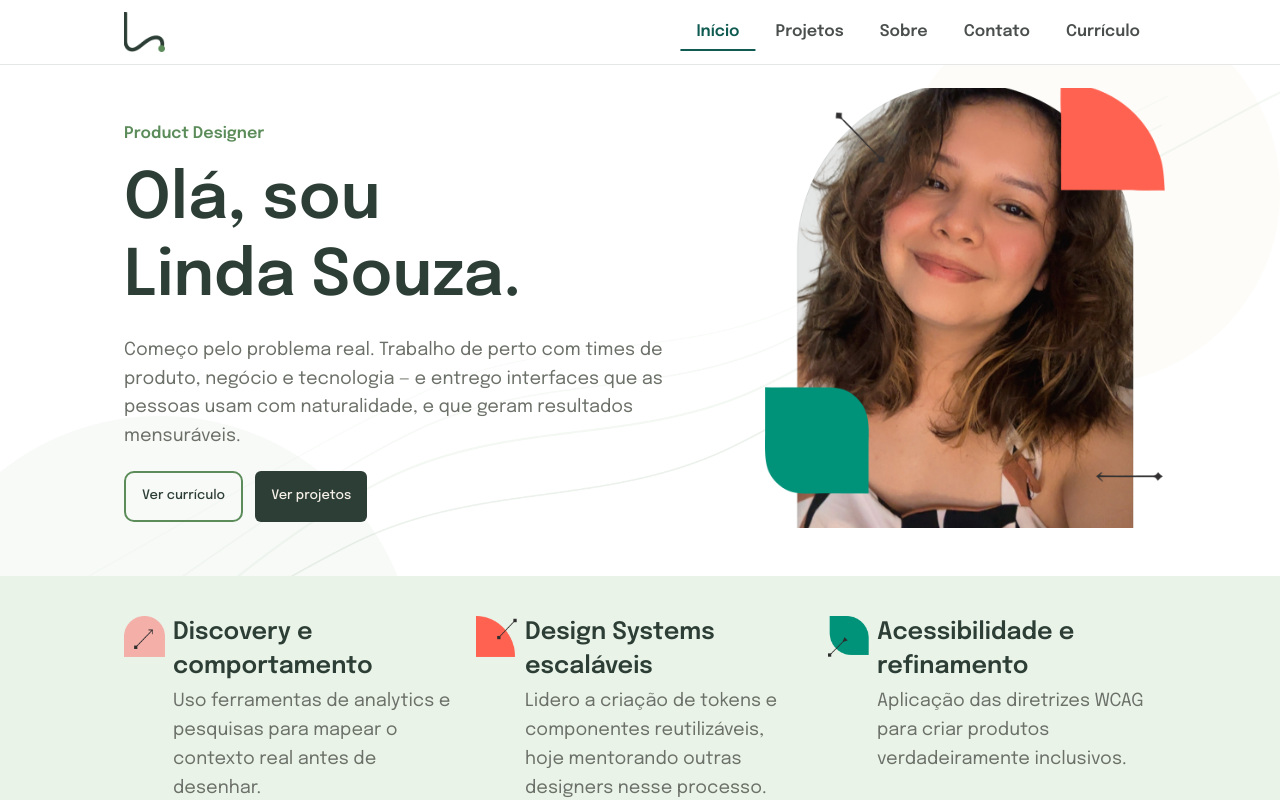
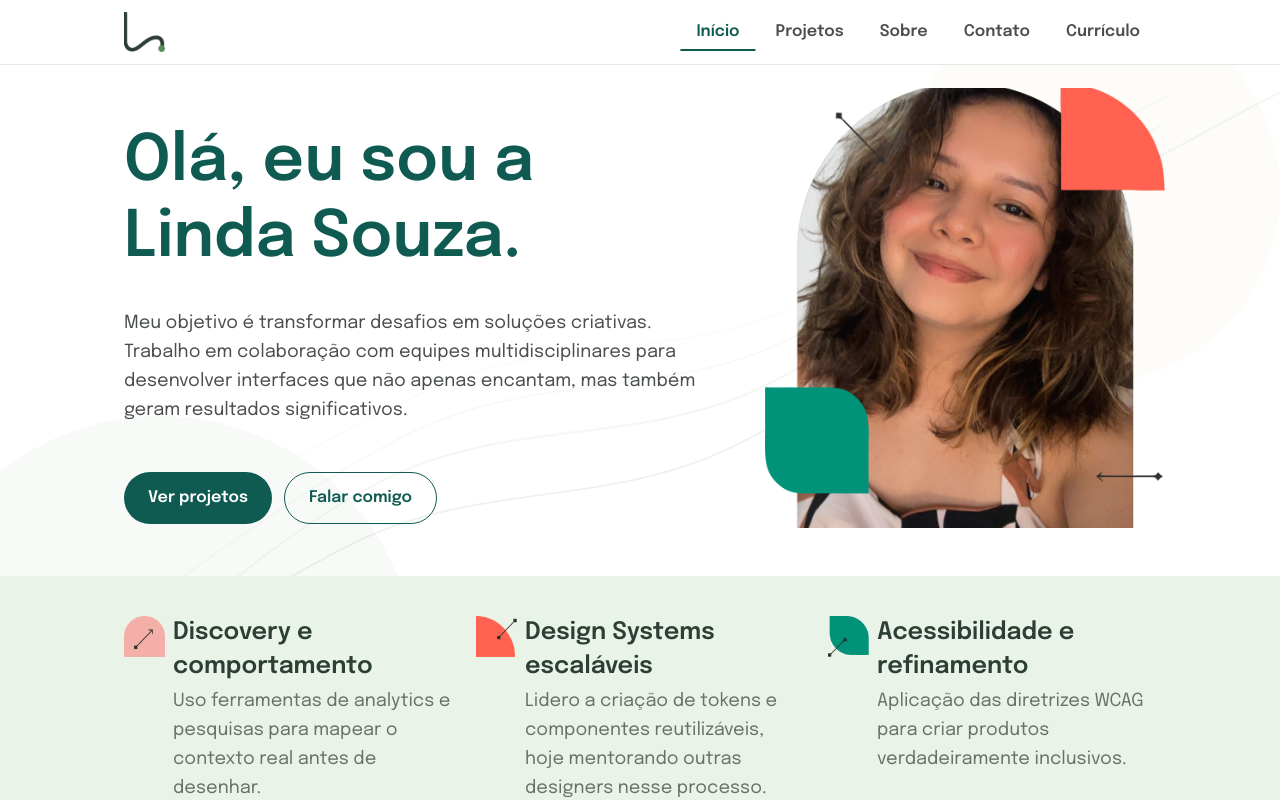
Before and after one commit to Agencia-Lumina-Digital/linda-hillary-port, a React (Vite) app: page / in a window 1280 px wide. Shown: the top 800 px of the page. Built offline with nearby package versions, Linux system fonts and the light colour scheme.

Commit message:
ref: estilização web da area textual de hero section

```diff
--- a/src/features/hero/Hero.tsx
+++ b/src/features/hero/Hero.tsx
@@ -1,15 +1,12 @@
 import { Box, Grid, Stack, Typography } from '@mui/material';
 import { Button } from '../../components/atoms/Button/Button';
 import { tokens } from '../../theme/tokens';
+import 'hover.css/css/hover.css';
 
 import lindaImage from '../../theme/assets/linda-image.png';
 import heroBg from '../../theme/assets/Hero Section Bg.png';
 
 export const Hero = () => {
-  const handleOpenResume = () => {
-    window.open('/curriculo.pdf', '_blank');
-  };
-
   const handleScrollToProjects = () => {
     const element = document.getElementById('projects');
     if (element) {
@@ -45,20 +42,8 @@ export const Hero = () => {
       <Grid container columnSpacing={{ xs: 0, md: 8 }} rowSpacing={{ xs: 4, md: 8 }} alignItems="center" sx={{ position: 'relative', zIndex: 2 }}>
         {/* Coluna Esquerda: Conteúdo */}
         <Grid item xs={12} md={7} sx={{ order: { xs: 2, md: 1 }, height: { xs: 'auto', md: '440px' } }}>
-          <Stack spacing={5} sx={{ display: 'flex', justifyContent: 'center', height: { xs: 'auto', md: '440px' } }}>
-            {/* Tagline / Eyebrow */}
-            <Typography
-              sx={{
-                fontFamily: tokens.typography.fontFamily.body,
-                color: tokens.colors.text.accent,
-                fontWeight: 600,
-                fontSize: { xs: '14px', md: '16px' },
-                lineHeight: 1,
-              }}
-            >
-              Product Designer
-            </Typography>
-
+          <Stack spacing="48px" sx={{ display: 'flex', justifyContent: 'center', height: { xs: 'auto', md: '440px' } }}>
+            <Box>
               {/* Título */}
               <Typography
                 variant="h1"
@@ -67,51 +52,86 @@ export const Hero = () => {
                   fontSize: { xs: '38px', md: '64px' },
                   fontWeight: 600,
                   lineHeight: 1.2,
-                color: tokens.colors.text.brand,
-                whiteSpace: 'pre-line'
+                  color: 'rgba(15, 91, 82, 1)',
+                  whiteSpace: 'pre-line',
+                  mb: '32px', // Espaçamento entre Título e Parágrafo
                 }}
               >
-              Olá, sou{'\n'}Linda Souza.
+                Olá, eu sou a{'\n'}Linda Souza.
               </Typography>
 
               {/* Descrição */}
               <Typography
                 variant="body1"
                 sx={{
-                fontFamily: tokens.typography.fontFamily.body,
-                color: tokens.colors.text.secondary,
+                  fontFamily: tokens.typography.fontFamily.display,
+                  color: 'rgba(74, 79, 78, 1)',
                   fontSize: { xs: '15px', md: '18px' },
                   fontWeight: 400,
                   lineHeight: 1.6,
-                maxWidth: '640px'
+                  maxWidth: '995px'
                 }}
               >
-              Começo pelo problema real. Trabalho de perto com times de produto, negócio e tecnologia — e entrego interfaces que as pessoas usam com naturalidade, e que geram resultados mensuráveis.
+                Meu objetivo é transformar desafios em soluções criativas. Trabalho em colaboração com equipes multidisciplinares para desenvolver interfaces que não apenas encantam, mas também geram resultados significativos.
               </Typography>
+            </Box>
 
             {/* Ações */}
-            <Stack direction="row" spacing={3} sx={{ width: { xs: '100%', md: 'fit-content' } }}>
-              <Button
-                variant="outlined"
-                onClick={handleOpenResume}
-                sx={{
-                  flex: { xs: 1, md: 'initial' },
-                }}
-              >
-                Ver currículo
-              </Button>
+            <Stack direction="row" spacing="12px" sx={{ width: { xs: '100%', md: 'fit-content' } }}>
               <Button
                 variant="primary"
                 onClick={handleScrollToProjects}
+                className="hvr-grow"
                 sx={{
                   flex: { xs: 1, md: 'initial' },
+                  backgroundColor: 'rgba(15, 91, 82, 1)',
+                  color: '#FFFFFF',
+                  borderRadius: '50px',
+                  px: '24px',
+                  height: '52px',
+                  fontSize: '16px',
+                  fontWeight: 600,
+                  fontFamily: tokens.typography.fontFamily.display,
+                  textTransform: 'none',
+                  '&:hover': {
+                    backgroundColor: 'rgba(15, 91, 82, 1)',
+                  }
                 }}
               >
                 Ver projetos
               </Button>
+              <Button
+                variant="outlined"
+                onClick={() => {
+                  const element = document.getElementById('contact');
+                  if (element) {
+                    const offset = 80;
+                    window.scrollTo({ top: element.getBoundingClientRect().top + window.scrollY - offset, behavior: 'smooth' });
+                  }
+                }}
+                className="hvr-grow"
+                sx={{
+                  flex: { xs: 1, md: 'initial' },
+                  borderColor: 'rgba(15, 91, 82, 1)',
+                  color: 'rgba(15, 91, 82, 1)',
+                  borderRadius: '50px',
+                  px: '24px',
+                  height: '52px',
+                  fontSize: '16px',
+                  fontWeight: 600,
+                  fontFamily: tokens.typography.fontFamily.display,
+                  textTransform: 'none',
+                  borderWidth: '1px',
+                  '&:hover': {
+                    borderColor: 'rgba(15, 91, 82, 1)',
+                    borderWidth: '1px',
+                    backgroundColor: 'transparent',
+                  }
+                }}
+              >
+                Falar comigo
+              </Button>
             </Stack>
-
-
           </Stack>
         </Grid>
 
```
Lines whose indentation alone changed are shown as unchanged.
